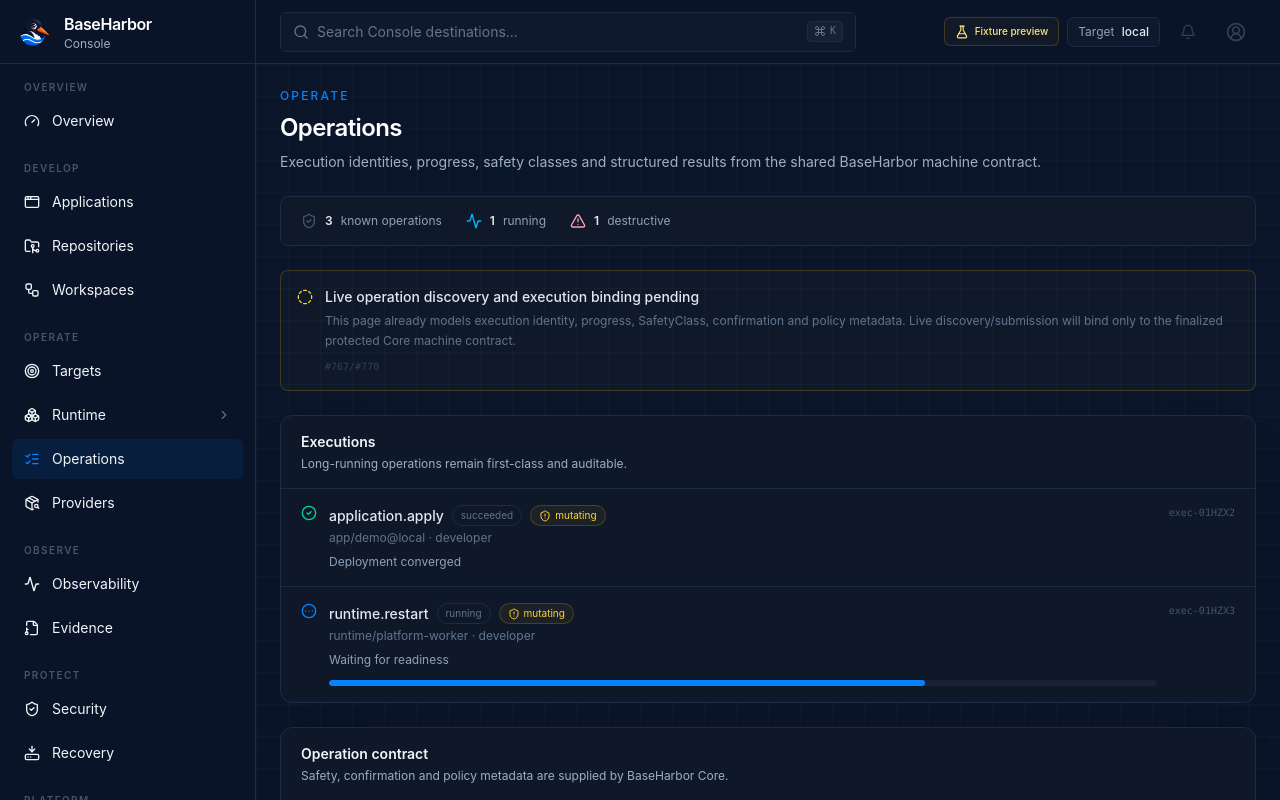
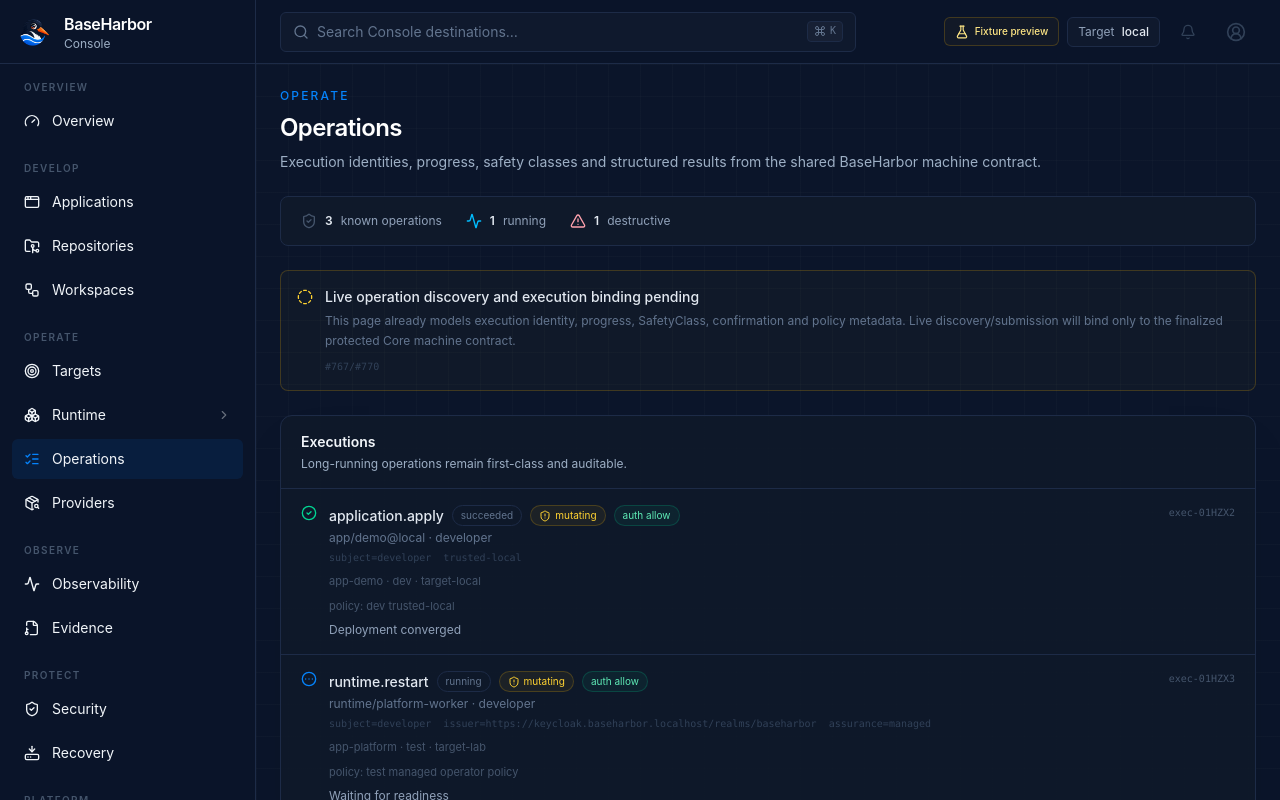
Before and after one commit to mcpdev80/baseharbor-console, a Next.js app: page /operations in a window 1280 px wide. Shown: the top 800 px of the page. Built offline with nearby package versions, Linux system fonts and the light colour scheme.

Commit message:
feat: surface authorization and actor context in operation executions

```diff
--- a/src/components/operations/execution-list.tsx
+++ b/src/components/operations/execution-list.tsx
@@ -6,6 +6,16 @@ function StateIcon({ state }: { state: OperationExecution["state"] }) {
   if (state === "failed" || state === "cancelled") return <XCircle className="size-4 text-rose-400" />;
   if (state === "running") return <CircleEllipsis className="size-4 text-[var(--bh-signal-blue)]" />;
   return <Clock3 className="size-4 text-slate-500" />;
+}
+
+function contextText(execution: OperationExecution) {
+  const parts = [
+    execution.context?.applicationId,
+    execution.context?.environment,
+    execution.context?.targetId,
+    execution.context?.workspaceId,
+  ].filter(Boolean);
+  return parts.join(" · ");
 }
 
 export function ExecutionList({ executions }: { executions: OperationExecution[] }) {
@@ -24,12 +34,46 @@ export function ExecutionList({ executions }: { executions: OperationExecution[]
                     <ShieldAlert className="size-3" /> {execution.safety}
                   </span>
                 )}
+                {execution.authorization && (
+                  <span className={`rounded-full border px-2 py-0.5 text-[10px] ${execution.authorization.decision === "allow" ? "border-emerald-400/20 bg-emerald-400/[.06] text-emerald-300" : "border-rose-400/20 bg-rose-400/[.06] text-rose-300"}`}>
+                    auth {execution.authorization.decision}
+                  </span>
+                )}
               </div>
-              <div className="mt-1 text-xs text-slate-500">{execution.resource} · {execution.actor}</div>
+
+              <div className="mt-1 text-xs text-slate-500">
+                {execution.resource} · {execution.actorRef?.displayName ?? execution.actor}
+              </div>
+
+              {execution.actorRef && (
+                <div className="mt-1 flex flex-wrap gap-x-3 gap-y-1 font-mono text-[10px] text-slate-700">
+                  <span>subject={execution.actorRef.subject}</span>
+                  {execution.actorRef.issuer && <span>issuer={execution.actorRef.issuer}</span>}
+                  {execution.actorRef.assurance && <span>assurance={execution.actorRef.assurance}</span>}
+                  {execution.actorRef.trustedLocal && <span>trusted-local</span>}
+                </div>
+              )}
+
+              {contextText(execution) && (
+                <div className="mt-2 text-[11px] text-slate-600">{contextText(execution)}</div>
+              )}
+
+              {execution.authorization?.policy && (
+                <div className="mt-2 text-[11px] text-slate-600">
+                  policy: {execution.authorization.policy.provenance ?? execution.authorization.policy.source ?? "effective policy"}
+                </div>
+              )}
+
               {execution.message && <div className="mt-2 text-xs text-slate-400">{execution.message}</div>}
+
               {execution.progress != null && execution.state === "running" && (
-                <div className="mt-3 h-1.5 overflow-hidden rounded-full bg-white/[.04]">
-                  <div className="h-full rounded-full bg-[var(--bh-signal-blue)]" style={{ width: `${Math.max(0, Math.min(100, execution.progress))}%` }} />
+                <div className="mt-3">
+                  <div className="h-1.5 overflow-hidden rounded-full bg-white/[.04]">
+                    <div className="h-full rounded-full bg-[var(--bh-signal-blue)]" style={{ width: `${Math.max(0, Math.min(100, execution.progress))}%` }} />
+                  </div>
+                  {execution.progressDetail?.phase && (
+                    <div className="mt-1 text-[10px] text-slate-600">{execution.progressDetail.phase}</div>
+                  )}
                 </div>
               )}
             </div>
```
